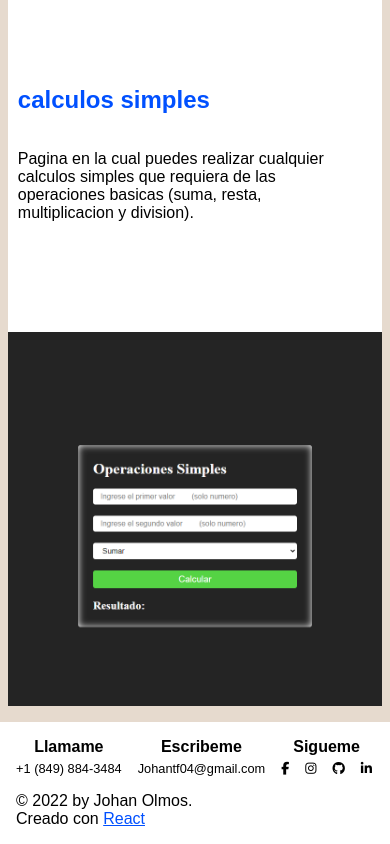
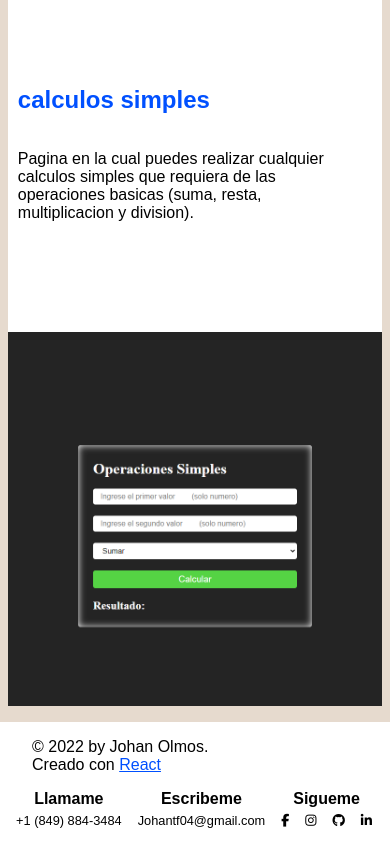
Before and after one commit to frantf04/portfolio, a React (Create React App) app: page /work in a window 390 px wide. Shown: the part 2513-3357 px from the top of the page. Built offline with nearby package versions, Linux system fonts and the light colour scheme; a web font is replaced by a local one.

Commit message:
modifique el footer

```diff
--- a/src/common/css/Footer.module.css
+++ b/src/common/css/Footer.module.css
@@ -54,8 +54,8 @@
     gap: 1rem;
   }
   .copyright {
-    /* margin: 1rem ; */
-    order: 1;
+    margin: 0 1rem;
+    /* order: 1; */
   }
 
   .contact_container {
```
